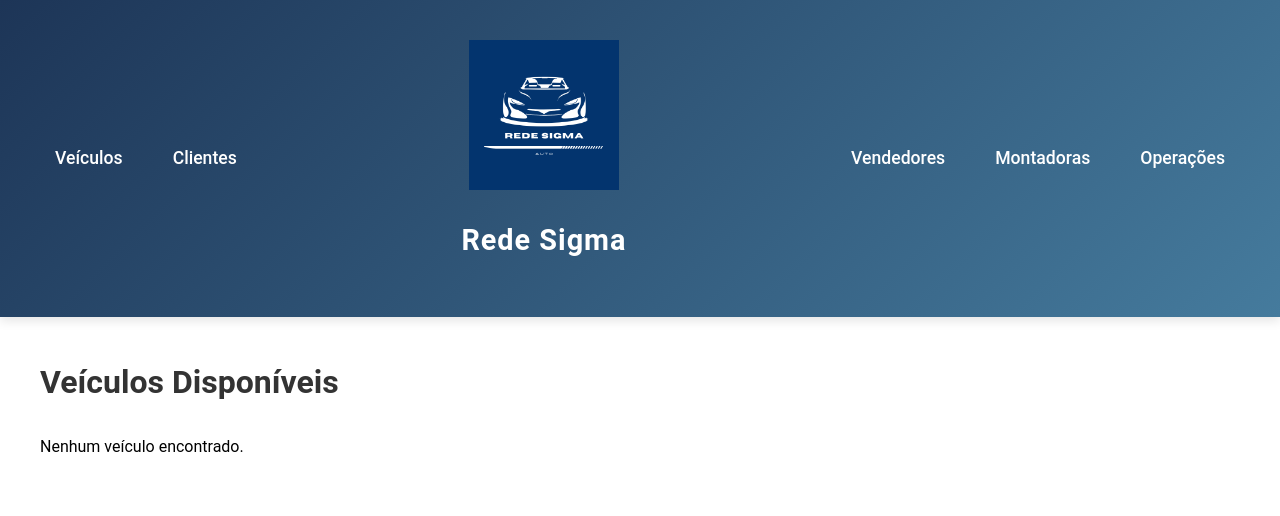
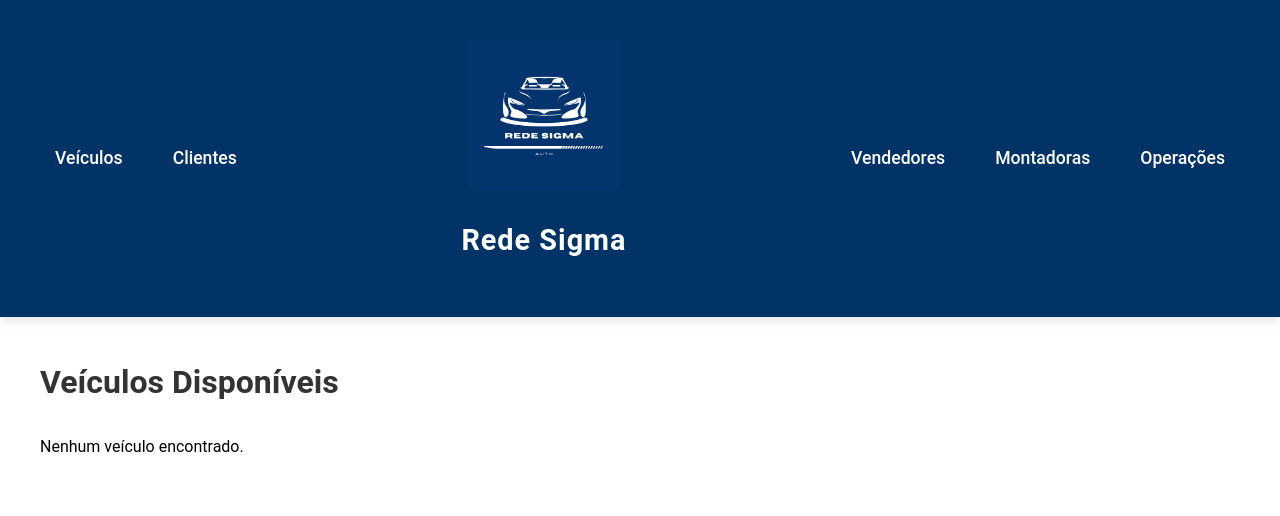
Before and after one commit to curyzin10/sigma-auto-system, a Django app: page /contato/ in a window 1280 px wide. Shown: the top 516 px of the page. Run offline with Django 5.2, Linux system fonts and the light colour scheme.

Commit message:
feat: ajuste na cor da top_bar

```diff
--- a/sigma_auto/web/static/css/home/top_bar.css
+++ b/sigma_auto/web/static/css/home/top_bar.css
@@ -8,7 +8,7 @@ body {
 
 /* Header Styles */
 header {
-    background: linear-gradient(135deg, #1d3557, #457b9d);
+    background: linear-gradient(135deg, #023366, #023366);
     color: #fff;
     padding: 20px 0;
     box-shadow: 0px 4px 10px rgba(0, 0, 0, 0.1);
```
